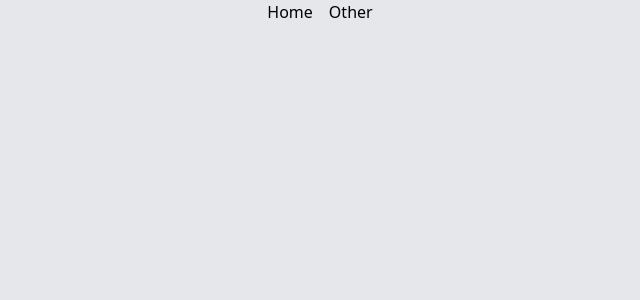
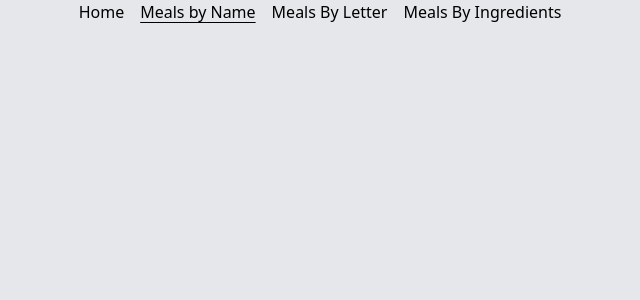
Before and after one commit to cprom/meal-search, a Vue app: page /meal-search/by-name/1 in a window 1280 px wide. Before the commit this address had no page. Shown: the top 300 px of the page, without its empty margins (320-960 px from the left). Built offline with nearby package versions, Linux system fonts and the light colour scheme.

Commit message:
nav is working

```diff
--- a/src/components/MealItem.vue
+++ b/src/components/MealItem.vue
@@ -18,5 +18,4 @@
         <p class="mb-4 line-clamp-3">{{ meal.strInstructions }}</p>
     </div>
 </div>
-
 </template>
--- a/src/components/NavMenu.vue
+++ b/src/components/NavMenu.vue
@@ -1,7 +1,11 @@
+
+import HomePage from '@/views/HomePage.vue';
 <template>
   <nav>
-    <RouterLink to="/">Home</RouterLink>
-    <RouterLink to="/other">Other</RouterLink>
+    <RouterLink :to="{name: 'Home'}">Home</RouterLink>
+    <RouterLink :to="{name: 'MealsByName'}">Meals by Name</RouterLink>
+    <RouterLink :to="{name: 'MealsByLetter'}">Meals By Letter</RouterLink>
+    <RouterLink :to="{name: 'MealsByIngredients'}">Meals By Ingredients</RouterLink>
   </nav>
 </template>
 
--- /dev/null
+++ b/src/views/Ingredients.vue
@@ -0,0 +1,5 @@
+<script setup>
+
+</script>
+
+<template></template>
--- /dev/null
+++ b/src/views/MealDetails.vue
@@ -0,0 +1,5 @@
+<script setup>
+
+</script>
+
+<template></template>
--- /dev/null
+++ b/src/views/MealsByIngredients.vue
@@ -0,0 +1,5 @@
+<script setup>
+
+</script>
+
+<template></template>
--- /dev/null
+++ b/src/views/MealsByLetter.vue
@@ -0,0 +1,5 @@
+<script setup>
+
+</script>
+
+<template></template>
--- /dev/null
+++ b/src/views/MealsByName.vue
@@ -0,0 +1,5 @@
+<script setup>
+
+</script>
+
+<template></template>
--- a/vite.config.js
+++ b/vite.config.js
@@ -4,6 +4,7 @@
 
 // https://vitejs.dev/config/
 export default defineConfig({
+  base: '/meal-search/',
   plugins: [vue()],
   resolve: {
     alias: {
```
Also changed, not shown: src/router.js (+11 -1 lines).
